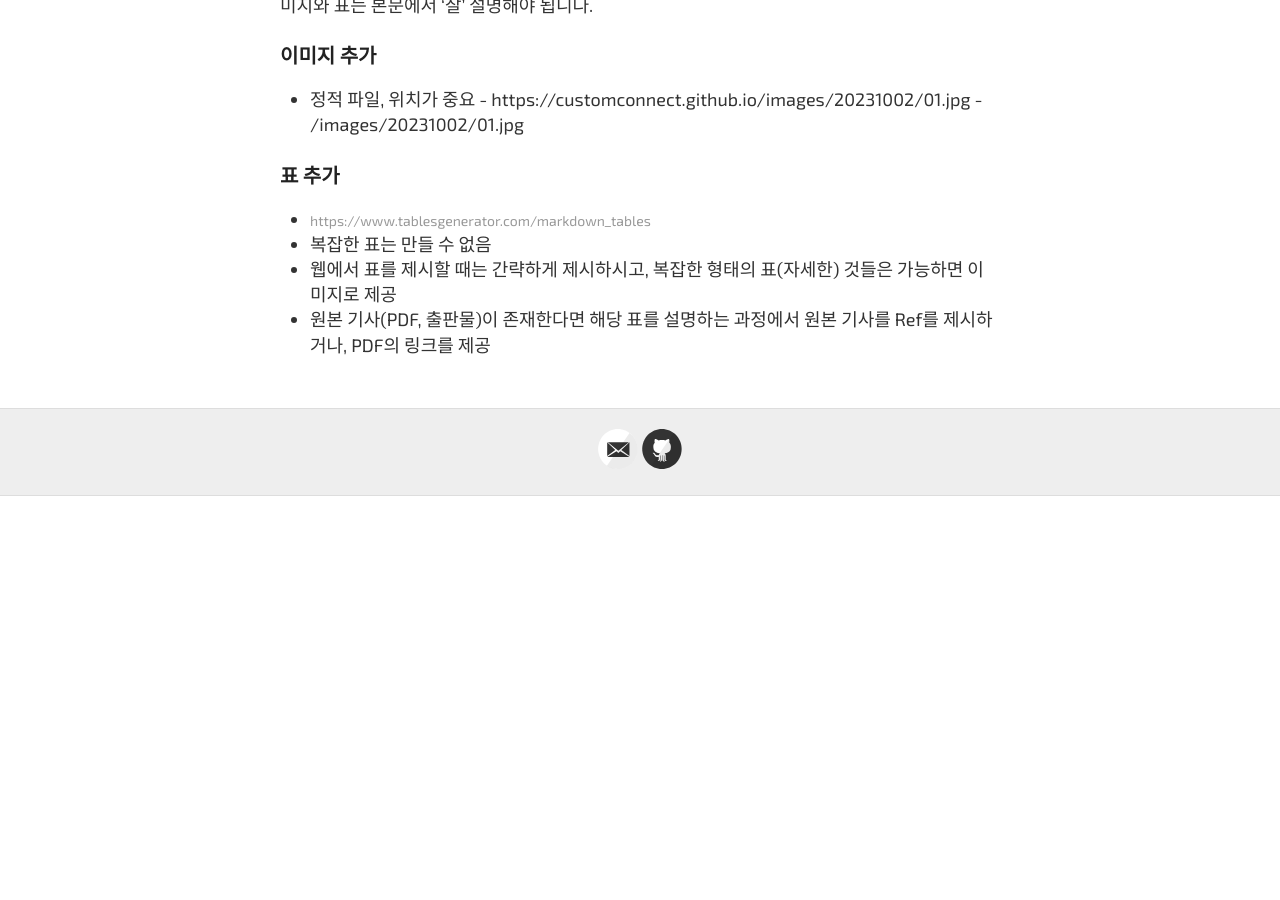
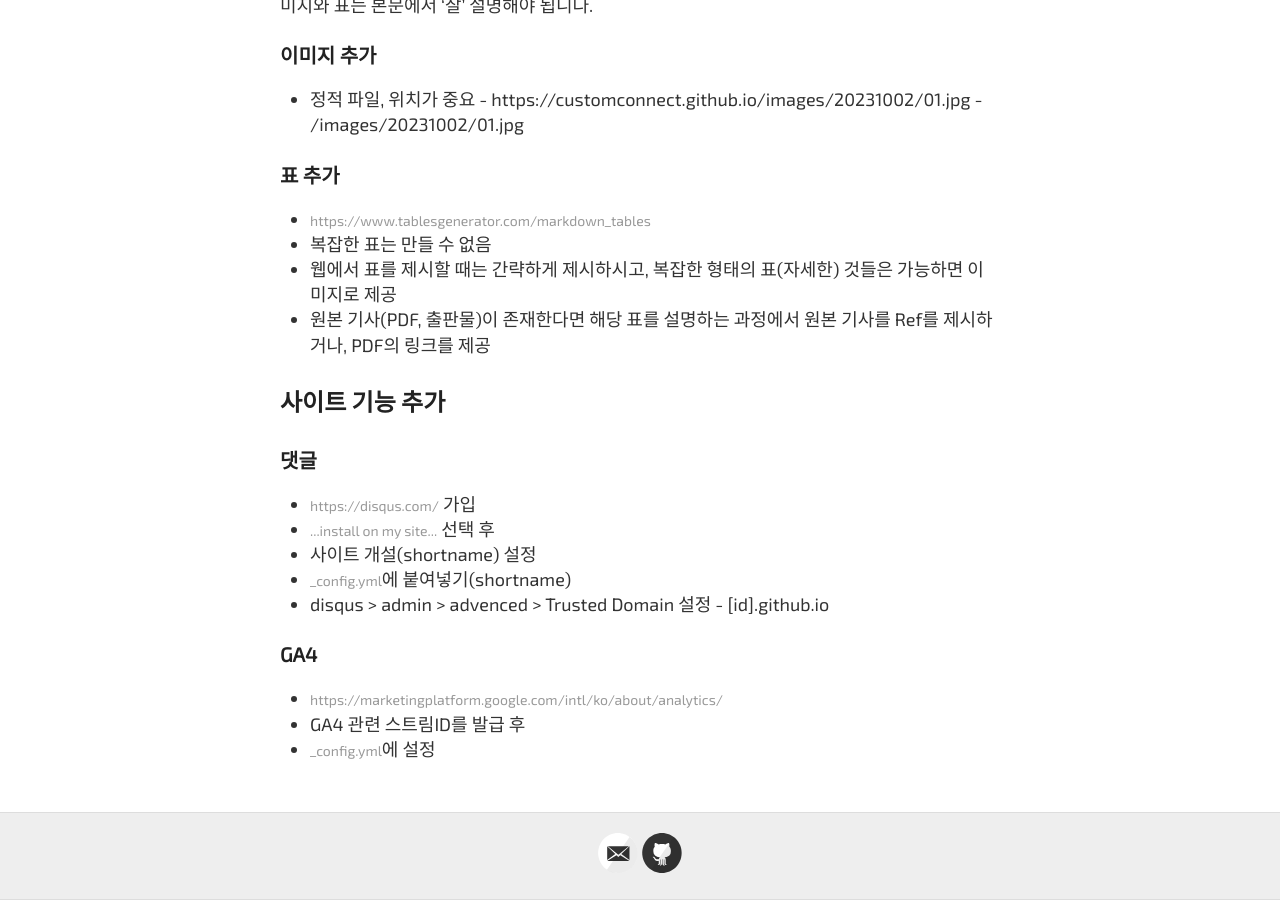
Before and after one commit to customconnect/customconnect.github.io, a Jekyll site: the page built from Setup.md, in a window 1280 px wide and 900 px high, scrolled down 1000 px. Built offline with Jekyll 4.4.1, drawn with Linux system fonts in a browser that asks for light colours; some web fonts are replaced; our own code applies the rules of GitHub Pages for plain Markdown files; before the commit the page ends 1496 px from its top, so only the background shows below that.

Commit message:
fix: GA4 추가

```diff
--- a/Setup.md
+++ b/Setup.md
@@ -38,3 +38,18 @@ GitHub Pages에서 이미지와 표를 사용할 경우 캡션을 표시할 수
 - 복잡한 표는 만들 수 없음
 - 웹에서 표를 제시할 때는 간략하게 제시하시고, 복잡한 형태의 표(자세한) 것들은 가능하면 이미지로 제공
 - 원본 기사(PDF, 출판물)이 존재한다면 해당 표를 설명하는 과정에서 원본 기사를 Ref를 제시하거나, PDF의 링크를 제공
+
+## 사이트 기능 추가
+
+### 댓글
+- `https://disqus.com/` 가입
+- `...install on my site...` 선택 후
+- 사이트 개설(shortname) 설정
+- `_config.yml`에 붙여넣기(shortname)
+- disqus > admin > advenced > Trusted Domain 설정
+        - [id].github.io
+
+### GA4
+- `https://marketingplatform.google.com/intl/ko/about/analytics/`
+- GA4 관련 스트림ID를 발급 후
+- `_config.yml`에 설정
--- a/_config.yml
+++ b/_config.yml
@@ -21,7 +21,7 @@ footer-links:
 disqus: customconnect-github-pages
 
 # Enter your Google Analytics web tracking code (e.g. UA-2110908-2) to activate tracking
-google_analytics:
+google_analytics: G-ZLHY0QZHP5
 
 # Your website URL (e.g. http://barryclark.github.io or http://www.barryclark.co)
 # Used for Sitemap.xml and your RSS feed
```
